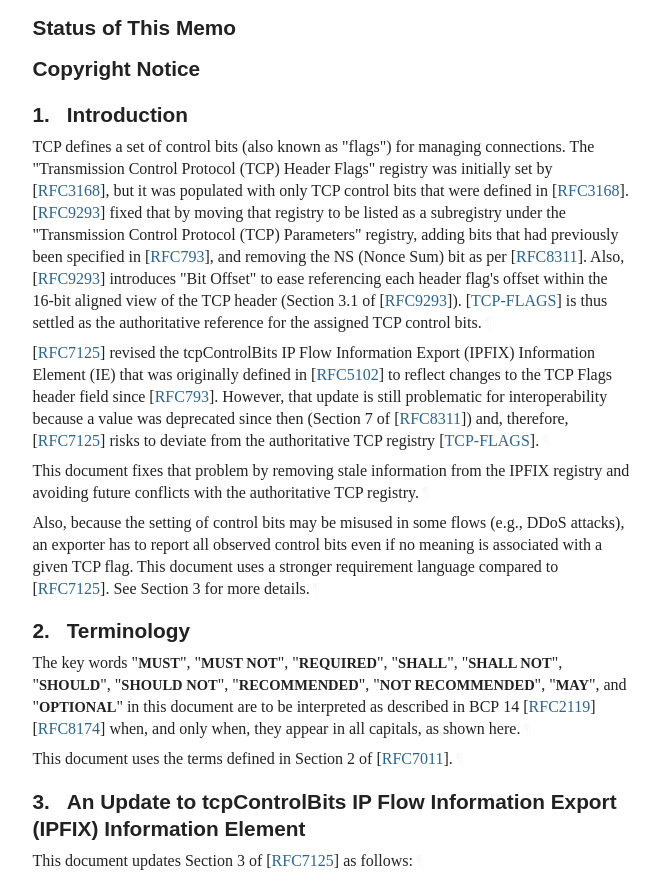
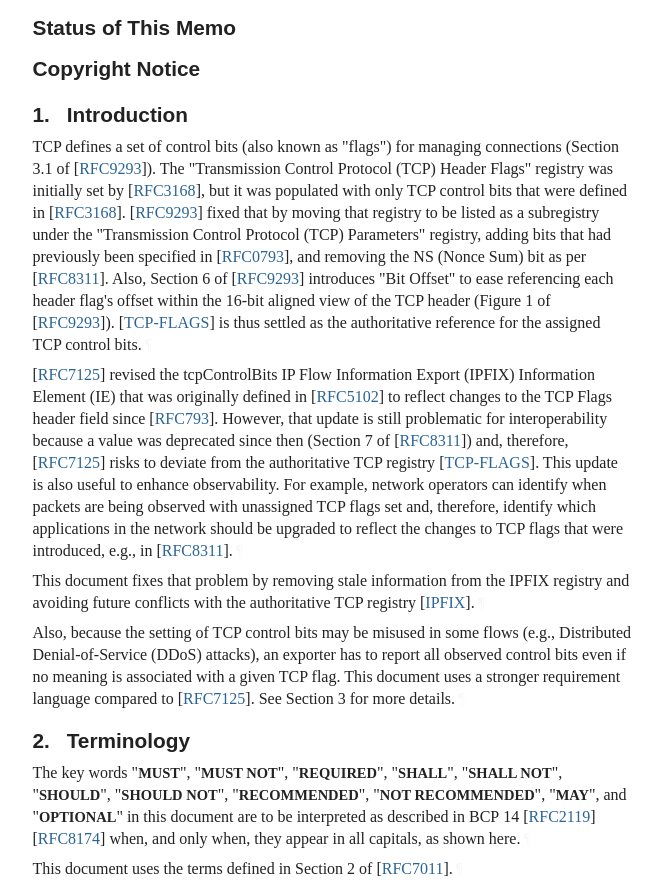
Before and after one commit to boucadair/-ipfix-rfc7125-update, a plain HTML site: page draft-ietf-opsawg-rfc7125-update.html in a window 1280 px wide. Shown: the part 822-1705 px from the top of the page, without its empty margins (92-754 px from the left). Drawn offline with Linux system fonts and the light colour scheme; a web font is replaced by a local one.

Commit message:
Script updating gh-pages from fa25e49. [ci skip]

```diff
--- a/draft-ietf-opsawg-rfc7125-update.html
+++ b/draft-ietf-opsawg-rfc7125-update.html
@@ -1062,7 +1062,7 @@ svg :is([fill="white"], [fill^="#fff"]) {
 </tr></thead>
 <tfoot><tr>
 <td class="left">Boucadair</td>
-<td class="center">Expires 25 August 2023</td>
+<td class="center">Expires 28 August 2023</td>
 <td class="right">[Page]</td>
 </tr></tfoot>
 </table>
@@ -1078,12 +1078,12 @@ svg :is([fill="white"], [fill^="#fff"]) {
 <a href="https://www.rfc-editor.org/rfc/rfc7125" class="eref">7125</a> (if approved)</dd>
 <dt class="label-published">Published:</dt>
 <dd class="published">
-<time datetime="2023-02-21" class="published">21 February 2023</time>
+<time datetime="2023-02-24" class="published">24 February 2023</time>
     </dd>
 <dt class="label-intended-status">Intended Status:</dt>
 <dd class="intended-status">Standards Track</dd>
 <dt class="label-expires">Expires:</dt>
-<dd class="expires"><time datetime="2023-08-25">25 August 2023</time></dd>
+<dd class="expires"><time datetime="2023-08-28">28 August 2023</time></dd>
 <dt class="label-authors">Author:</dt>
 <dd class="authors">
 <div class="author">
@@ -1135,7 +1135,7 @@ svg :is([fill="white"], [fill^="#fff"]) {
         time. It is inappropriate to use Internet-Drafts as reference
         material or to cite them other than as "work in progress."<a href="#section-boilerplate.1-3" class="pilcrow">¶</a></p>
 <p id="section-boilerplate.1-4">
-        This Internet-Draft will expire on 25 August 2023.<a href="#section-boilerplate.1-4" class="pilcrow">¶</a></p>
+        This Internet-Draft will expire on 28 August 2023.<a href="#section-boilerplate.1-4" class="pilcrow">¶</a></p>
 </section>
 </div>
 <div id="copyright">
@@ -1206,16 +1206,16 @@ svg :is([fill="white"], [fill^="#fff"]) {
 <a href="#section-1" class="section-number selfRef">1. </a><a href="#name-introduction" class="section-name selfRef">Introduction</a>
       </h2>
 <p id="section-1-1">TCP defines a set of control bits (also known as "flags") for
-   managing connections.  The "Transmission Control Protocol (TCP)
+   managing connections (Section 3.1 of <span>[<a href="#RFC9293" class="cite xref">RFC9293</a>]</span>). The "Transmission Control Protocol (TCP)
    Header Flags" registry was initially set by <span>[<a href="#RFC3168" class="cite xref">RFC3168</a>]</span>, but it was
    populated with only TCP control bits that were defined in <span>[<a href="#RFC3168" class="cite xref">RFC3168</a>]</span>.
    <span>[<a href="#RFC9293" class="cite xref">RFC9293</a>]</span> fixed that by moving that registry to be listed as a
    subregistry under the "Transmission Control Protocol (TCP)
    Parameters" registry, adding bits that had previously been specified
-   in <span>[<a href="#RFC793" class="cite xref">RFC793</a>]</span>, and removing the NS (Nonce Sum) bit as per <span>[<a href="#RFC8311" class="cite xref">RFC8311</a>]</span>.
-   Also, <span>[<a href="#RFC9293" class="cite xref">RFC9293</a>]</span>  introduces "Bit Offset" to ease referencing each
+   in <span>[<a href="#RFC0793" class="cite xref">RFC0793</a>]</span>, and removing the NS (Nonce Sum) bit as per <span>[<a href="#RFC8311" class="cite xref">RFC8311</a>]</span>.
+   Also, Section 6 of <span>[<a href="#RFC9293" class="cite xref">RFC9293</a>]</span> introduces "Bit Offset" to ease referencing each
    header flag's offset within the 16-bit aligned view of the TCP header
-   (Section 3.1 of <span>[<a href="#RFC9293" class="cite xref">RFC9293</a>]</span>).  <span>[<a href="#TCP-FLAGS" class="cite xref">TCP-FLAGS</a>]</span> is thus settled as the
+   (Figure 1 of <span>[<a href="#RFC9293" class="cite xref">RFC9293</a>]</span>).  <span>[<a href="#TCP-FLAGS" class="cite xref">TCP-FLAGS</a>]</span> is thus settled as the
    authoritative reference for the assigned TCP control bits.<a href="#section-1-1" class="pilcrow">¶</a></p>
 <p id="section-1-2"><span>[<a href="#RFC7125" class="cite xref">RFC7125</a>]</span> revised the tcpControlBits IP Flow Information Export
    (IPFIX) Information Element (IE) that was originally defined in
@@ -1223,15 +1223,19 @@ svg :is([fill="white"], [fill^="#fff"]) {
    <span>[<a href="#RFC793" class="cite xref">RFC793</a>]</span>.  However, that update is still problematic for
    interoperability because a value was deprecated since then (Section 7
    of <span>[<a href="#RFC8311" class="cite xref">RFC8311</a>]</span>) and, therefore, <span>[<a href="#RFC7125" class="cite xref">RFC7125</a>]</span> risks to deviate from the
-   authoritative TCP registry <span>[<a href="#TCP-FLAGS" class="cite xref">TCP-FLAGS</a>]</span>.<a href="#section-1-2" class="pilcrow">¶</a></p>
+   authoritative TCP registry <span>[<a href="#TCP-FLAGS" class="cite xref">TCP-FLAGS</a>]</span>. This update is also useful
+   to enhance observability. For example, network operators can identify
+   when packets are being observed with unassigned TCP flags set and,
+   therefore, identify which applications in the network should be upgraded
+   to reflect the changes to TCP flags that were introduced, e.g., in <span>[<a href="#RFC8311" class="cite xref">RFC8311</a>]</span>.<a href="#section-1-2" class="pilcrow">¶</a></p>
 <p id="section-1-3">This document fixes that problem by removing stale information from
    the IPFIX registry and avoiding future conflicts with the
-   authoritative TCP registry.<a href="#section-1-3" class="pilcrow">¶</a></p>
-<p id="section-1-4">Also, because the setting of control bits may be misused in some
-   flows (e.g., DDoS attacks), an exporter has to report all observed
-   control bits even if no meaning is associated with a given TCP flag.
-   This document uses a stronger requirement language compared to
-   <span>[<a href="#RFC7125" class="cite xref">RFC7125</a>]</span>.  See Section 3 for more details.<a href="#section-1-4" class="pilcrow">¶</a></p>
+   authoritative TCP registry <span>[<a href="#IPFIX" class="cite xref">IPFIX</a>]</span>.<a href="#section-1-3" class="pilcrow">¶</a></p>
+<p id="section-1-4">Also, because the setting of TCP control bits may be misused in some
+   flows (e.g., Distributed Denial-of-Service (DDoS) attacks), an exporter
+   has to report all observed control bits even if no meaning is associated
+   with a given TCP flag. This document uses a stronger requirement language
+   compared to <span>[<a href="#RFC7125" class="cite xref">RFC7125</a>]</span>.  See Section 3 for more details.<a href="#section-1-4" class="pilcrow">¶</a></p>
 </section>
 </div>
 <div id="terminology">
@@ -1310,7 +1314,7 @@ appear in all capitals, as shown here.<a href="#section-2-1" class="pilcrow">¶<
       zero) of the TCP header [RFC9293] are used to encode the TCP data
       offset (header length), the corresponding bits in this Information
       Element MUST be exported with a value of zero and MUST be ignored
-      by the collector.  Use the tcpHeaderLength Information Element to
+      by the collector. Use the tcpHeaderLength Information Element to
       encode this value.
 
       All TCP control bits (including those unassigned) MUST be exported
@@ -1393,6 +1397,10 @@ appear in all capitals, as shown here.<a href="#section-2-1" class="pilcrow">¶<
         <dd>
 <span class="refAuthor">IANA</span>, <span class="refTitle">"IP Flow Information Export (IPFIX) Entities"</span>, <span>n.d.</span>, <span>&lt;<a href="&lt;https://www.iana.org/assignments/ipfix/ipfix.xhtml">&lt;https://www.iana.org/assignments/ipfix/ipfix.xhtml</a>&gt;</span>. </dd>
 <dd class="break"></dd>
+<dt id="RFC0793">[RFC0793]</dt>
+        <dd>
+<span class="refAuthor">Postel, J.</span>, <span class="refTitle">"Transmission Control Protocol"</span>, <span class="seriesInfo">RFC 793</span>, <span class="seriesInfo">DOI 10.17487/RFC0793</span>, <time datetime="1981-09" class="refDate">September 1981</time>, <span>&lt;<a href="https://www.rfc-editor.org/rfc/rfc793">https://www.rfc-editor.org/rfc/rfc793</a>&gt;</span>. </dd>
+<dd class="break"></dd>
 <dt id="RFC3168">[RFC3168]</dt>
         <dd>
 <span class="refAuthor">Ramakrishnan, K.</span>, <span class="refAuthor">Floyd, S.</span>, and <span class="refAuthor">D. Black</span>, <span class="refTitle">"The Addition of Explicit Congestion Notification (ECN) to IP"</span>, <span class="seriesInfo">RFC 3168</span>, <span class="seriesInfo">DOI 10.17487/RFC3168</span>, <time datetime="2001-09" class="refDate">September 2001</time>, <span>&lt;<a href="https://www.rfc-editor.org/rfc/rfc3168">https://www.rfc-editor.org/rfc/rfc3168</a>&gt;</span>. </dd>
```
Also changed, not shown: index.html (+2 -2 lines), draft-ietf-opsawg-rfc7125-update.txt.
